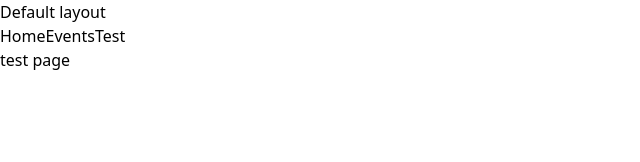
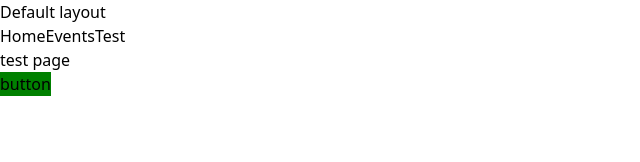
Before and after one commit to Tyrannozavr/learn, a Nuxt app: page /test in a window 1280 px wide. Shown: the top 162 px of the page, without its empty margins (0-640 px from the left). Built offline with nearby package versions, Linux system fonts and the light colour scheme.

Commit message:
nuxt plugins

```diff
--- a/package.json
+++ b/package.json
@@ -19,6 +19,7 @@
     "vue-router": "^4.2.5"
   },
   "dependencies": {
+    "@vueuse/core": "^10.7.0",
     "nuxt-storage": "^1.2.2",
     "sass": "^1.69.5"
   }
--- /dev/null
+++ b/pages/logging/index.vue
@@ -0,0 +1,17 @@
+<script lang="ts">
+import {defineComponent} from 'vue'
+
+
+
+export default defineComponent({
+  name: "index"
+})
+</script>
+
+<template>
+ logging
+</template>
+
+<style scoped>
+
+</style>
--- a/pages/test/index.vue
+++ b/pages/test/index.vue
@@ -1,21 +1,34 @@
 <script setup lang="ts">
-import Greeting from "~/composables/Greeting";
+// import Greeting from "~/composables/Greeting";
+import {onClickOutside} from "@vueuse/core";
 
-const nuxtApp = useNuxtApp()
-nuxtApp.provide('hello', (name) => `Hello ${name}!`)
-console.log(nuxtApp.$hello('dmiv'))
-
-
+// const nuxtApp = useNuxtApp()
+// nuxtApp.provide('hello', (name) => `Hello ${name}!`)
+// console.log(nuxtApp.$hello('dmiv'))
+const data = ref('')
+const button = ref(null)
 const greeting = Greeting()
-console.log('greeting')
-console.log(greeting())
-console.log(greeting('Lord Dmitriy'))
+// console.log(greeting())
+// console.log(greeting('Lord Dmitriy'))
+onClickOutside(button, () => data.value = 'outside')
+// console.log(useNuxtApp())
+const { $sayHello } = useNuxtApp()
+$sayHello('Tyrannozavr')
 </script>
 
 <template>
 test page
+  <div>
+    <button
+        class='button'
+        ref="button"
+        @click.prevent="data = 'click'"
+    >button</button> {{data}}
+  </div>
 </template>
 
 <style scoped>
-
+.button {
+  background-color: green;
+}
 </style>
--- /dev/null
+++ b/plugins/firstPlugin.ts
@@ -0,0 +1,8 @@
+export default defineNuxtPlugin(nuxtApp => {
+    console.log('initialize nuxt plugin')
+    return {
+        provide: {
+            sayHello: (name: String = 'Dmiv') => alert(`Hello ${name}`)
+        }
+    }
+})
```
